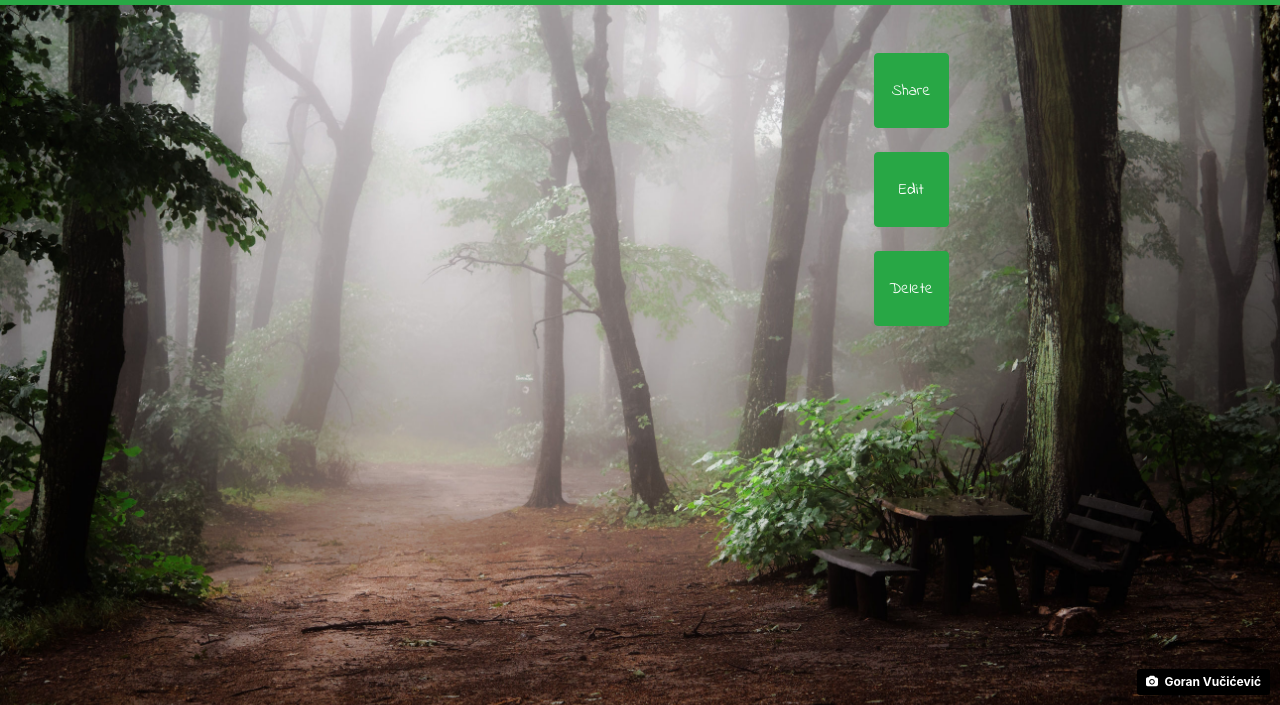
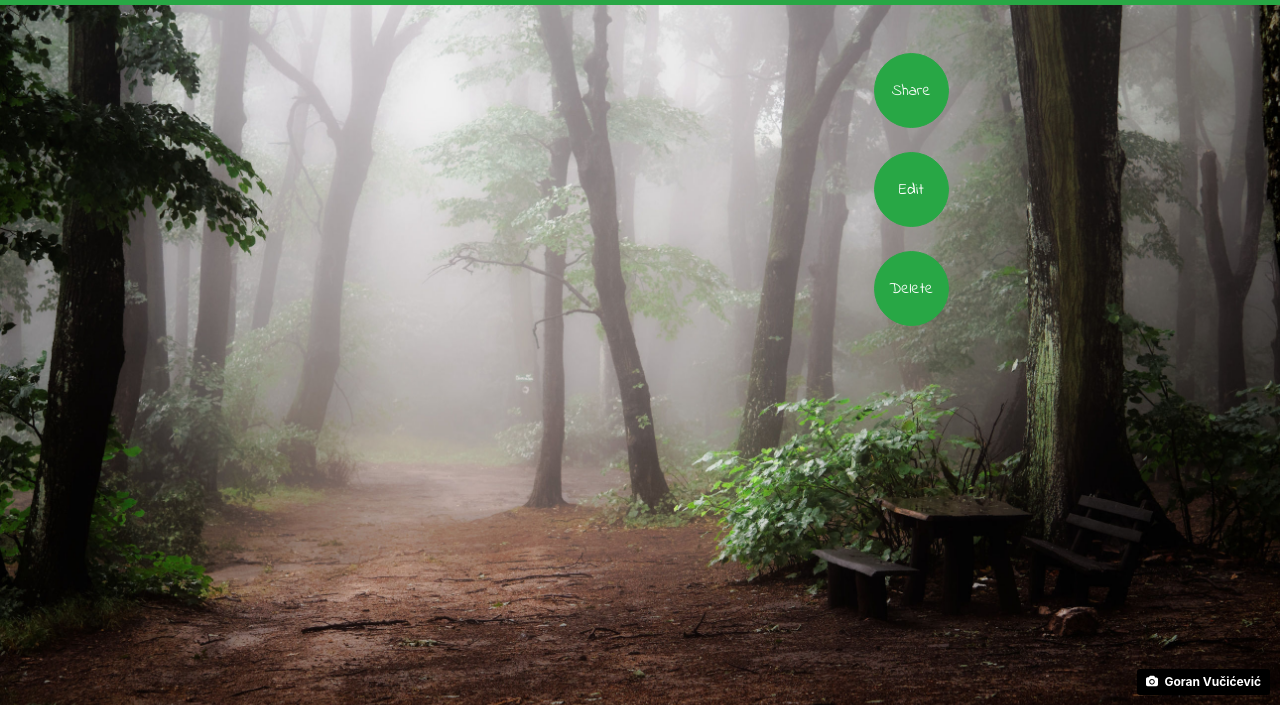
Before and after one commit to KevinUSCU/q2project-moodshrooms-client, a website: page view-shroom.html in a window 1280 px wide. Shown: the part 95-800 px from the top of the page. Drawn offline with nearby package versions, Linux system fonts and the light colour scheme; no server answers; sample sign-in values are in the browser's storage.

Commit message:
Make buttons circles.

```diff
--- a/view-shroom.html
+++ b/view-shroom.html
@@ -45,13 +45,13 @@
           </div>
           <div id="util" class="col col-lg-2">
             <br>
-            <button id="share" type="button" class="btn btn-success" style="width: 75px; height: 75px;">Share</button>
+            <button id="share" type="button" class="btn btn-success rounded-circle" style="width: 75px; height: 75px;">Share</button>
             <div class="w-100"></div>
             <br>
-            <button id="edit" type="button" class="btn btn-success" style="width: 75px; height: 75px;">Edit</button>
+            <button id="edit" type="button" class="btn btn-success rounded-circle" style="width: 75px; height: 75px;">Edit</button>
             <div class="w-100"></div>
             <br>
-            <button id="delete" type="button" class="btn btn-success" style="width: 75px; height: 75px;">Delete</button>
+            <button id="delete" type="button" class="btn btn-success rounded-circle" style="width: 75px; height: 75px;">Delete</button>
           </div>
         </div>
       </div>
```
